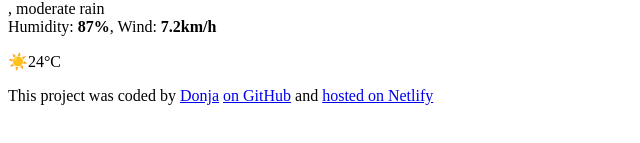
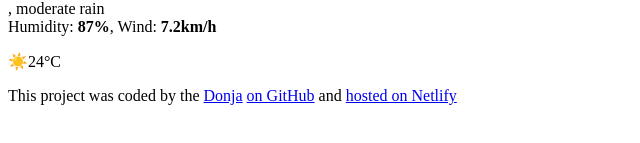
Before and after one commit to donjasiegers/homework5, a website built with Parcel: page index.html in a window 1280 px wide. Shown: the part 109-252 px from the top of the page, without its empty margins (0-640 px from the left). Built offline with nearby package versions, Linux system fonts and the light colour scheme.

Commit message:
Update index.html
test

```diff
--- a/index.html
+++ b/index.html
@@ -46,7 +46,7 @@
       </main>
       <footer>
         <p>
-          This project was coded by
+          This project was coded by the
           <a href="https://github.com/donjasiegers" target="_blank">Donja</a>
           <a href="https://github.com/donjasiegers"> on GitHub</a> and
           <a href="https://homeworkdonja.netlify.app">hosted on Netlify</a>
```
